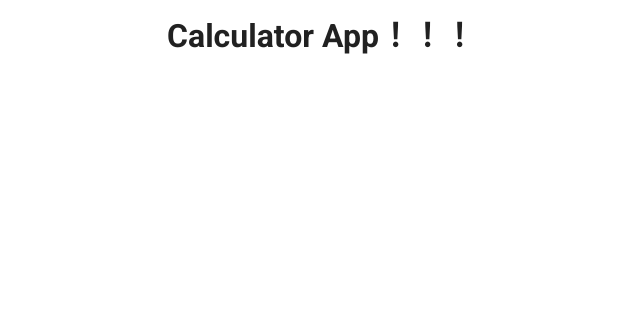
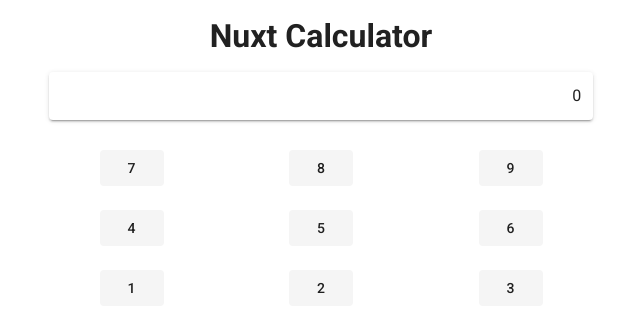
Before and after one commit to nishina555/nuxt-calculator, a Nuxt app: page / in a window 1280 px wide. Shown: the top 332 px of the page, without its empty margins (319-959 px from the left). Built offline with nearby package versions, Linux system fonts and the light colour scheme.

Commit message:
create calculator mock

```diff
--- a/components/CalculatorApp.vue
+++ b/components/CalculatorApp.vue
@@ -1,5 +1,82 @@
 <template>
-  <h1>Calculator App！！！</h1>
+  <div class="container">
+    <v-text-field
+      class="result__text-field"
+      value="0"
+      label="Solo"
+      solo
+      readonly
+    ></v-text-field>
+    <v-row>
+      <v-col
+        :cols="4"
+      >
+        <v-btn depressed>
+          7
+        </v-btn>
+      </v-col>
+      <v-col
+        :cols="4"
+      >
+        <v-btn depressed>
+          8
+        </v-btn>
+      </v-col>
+      <v-col
+        :cols="4"
+      >
+        <v-btn depressed>
+          9
+        </v-btn>
+      </v-col>
+    </v-row>
+    <v-row>
+      <v-col
+        :cols="4"
+      >
+        <v-btn depressed>
+          4
+        </v-btn>
+      </v-col>
+      <v-col
+        :cols="4"
+      >
+        <v-btn depressed>
+          5
+        </v-btn>
+      </v-col>
+      <v-col
+        :cols="4"
+      >
+        <v-btn depressed>
+          6
+        </v-btn>
+      </v-col>
+    </v-row>
+    <v-row>
+      <v-col
+        :cols="4"
+      >
+        <v-btn depressed>
+          1
+        </v-btn>
+      </v-col>
+      <v-col
+        :cols="4"
+      >
+        <v-btn depressed>
+          2
+        </v-btn>
+      </v-col>
+      <v-col
+        :cols="4"
+      >
+        <v-btn depressed>
+          3
+        </v-btn>
+      </v-col>
+    </v-row>
+  </div>
 </template>
 
 <script>
@@ -8,3 +85,12 @@ export default {
 
 }
 </script>
+
+<style>
+.container {
+
+}
+.result__text-field input {
+  text-align: right;
+}
+</style>
--- a/pages/index.vue
+++ b/pages/index.vue
@@ -2,6 +2,7 @@
   <v-row justify="center" align="center">
     <v-col cols="12" sm="8" md="6">
       <div class="text-center">
+        <h1>Nuxt Calculator</h1>
         <calculator-app />
       </div>
     </v-col>
```
